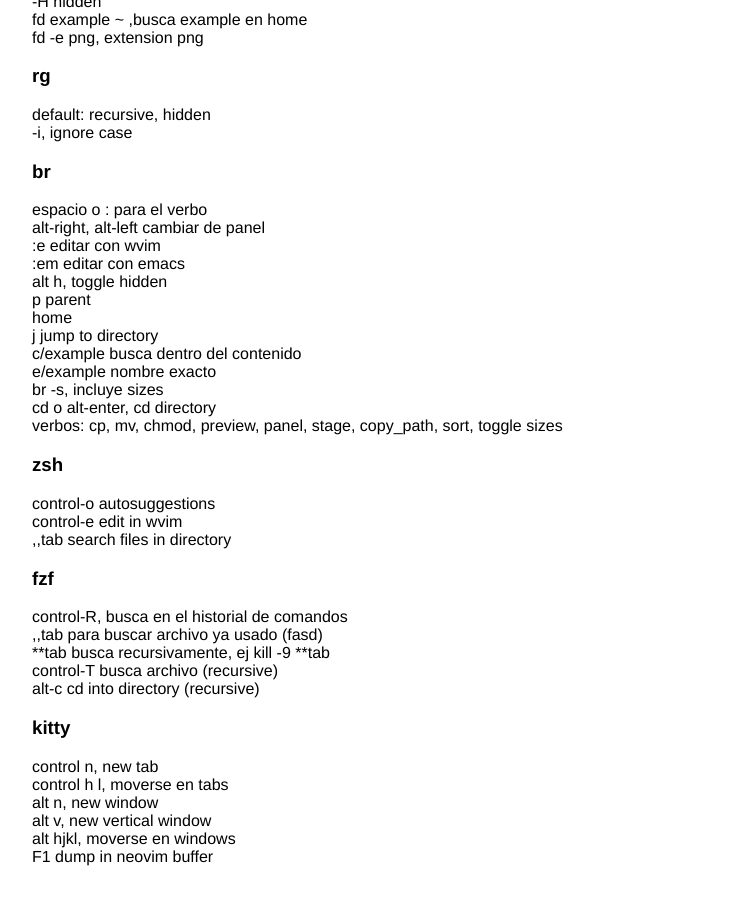
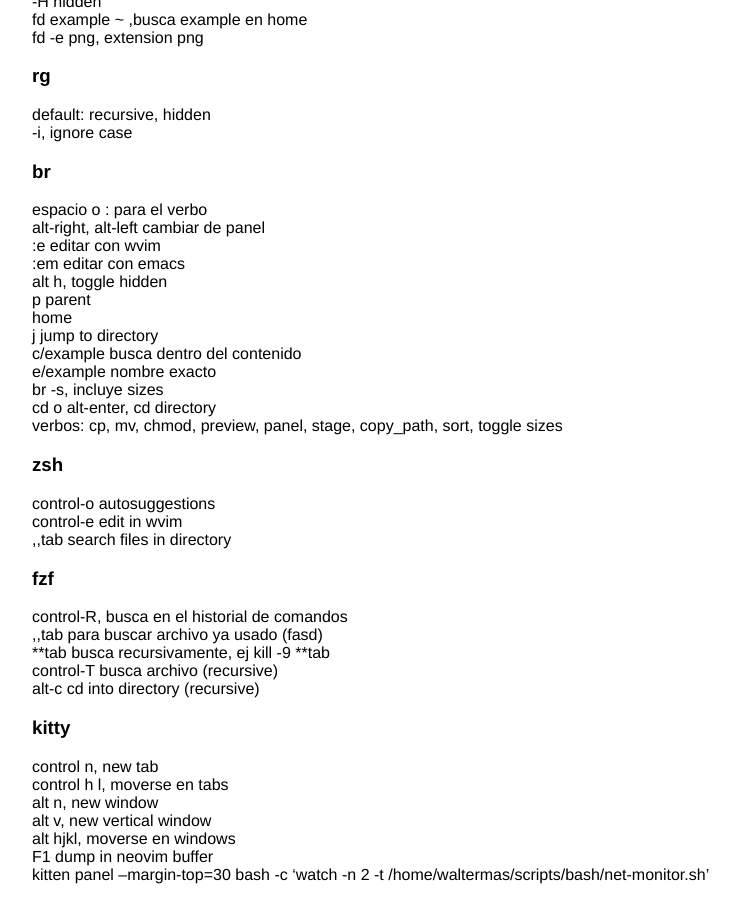
Before and after one commit to waltermas-gitter/papers, a Jekyll site: the page built from _posts/2024-11-27-pro-user.md, in a window 1280 px wide and 900 px high, scrolled down 1788 px. Shown: the whole window, without its empty margins (18-758 px from the left). Built offline with Jekyll 4.4.1, drawn with Linux system fonts in a browser that asks for light colours.

Commit message:
antes garuda

```diff
--- a/_posts/2024-11-27-pro-user.md
+++ b/_posts/2024-11-27-pro-user.md
@@ -112,3 +112,4 @@
 alt v, new vertical window
 alt hjkl, moverse en windows
 F1 dump in neovim buffer
+kitten panel --margin-top=30 bash -c 'watch -n 2 -t /home/waltermas/scripts/bash/net-monitor.sh'
```
